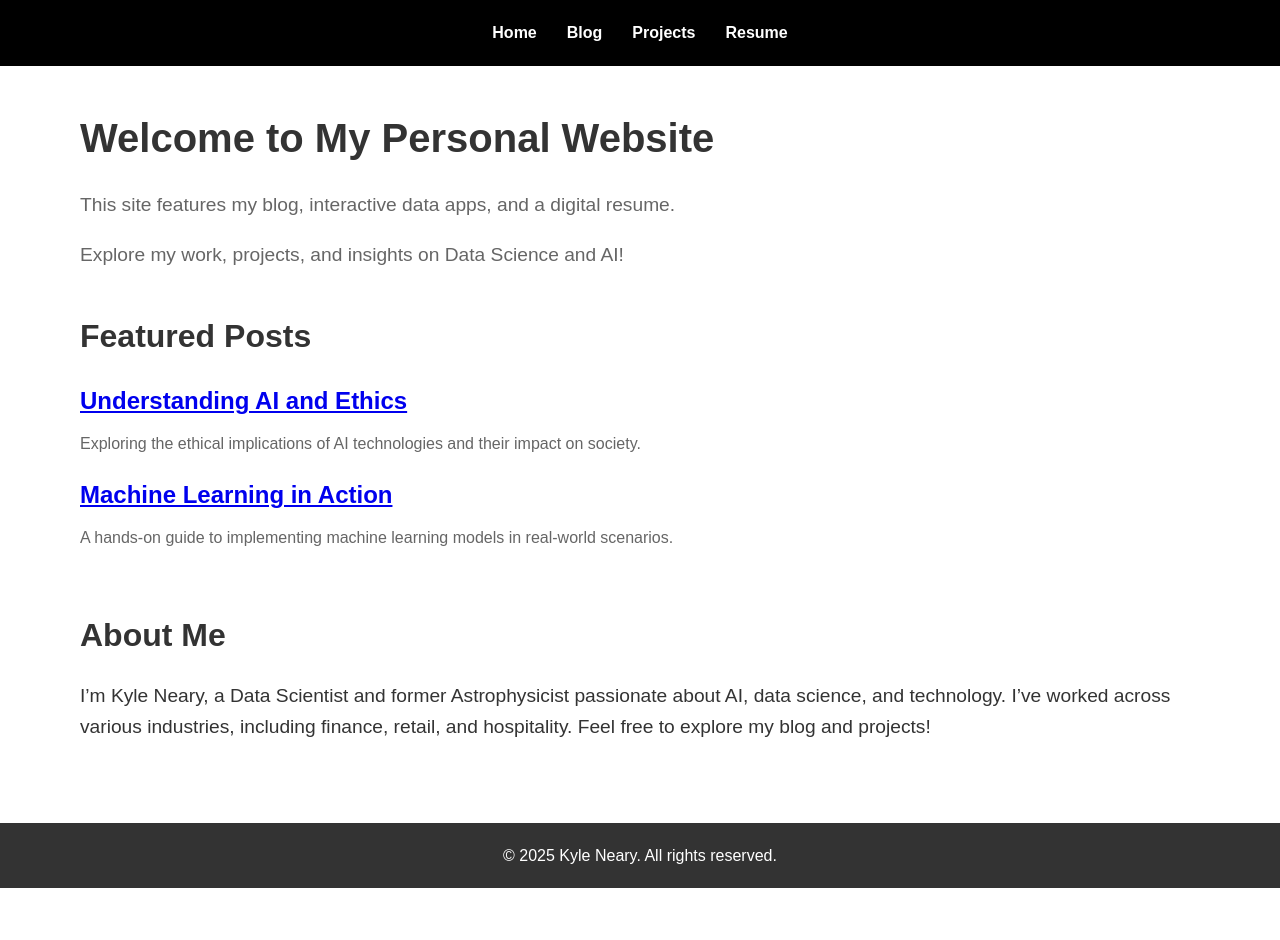
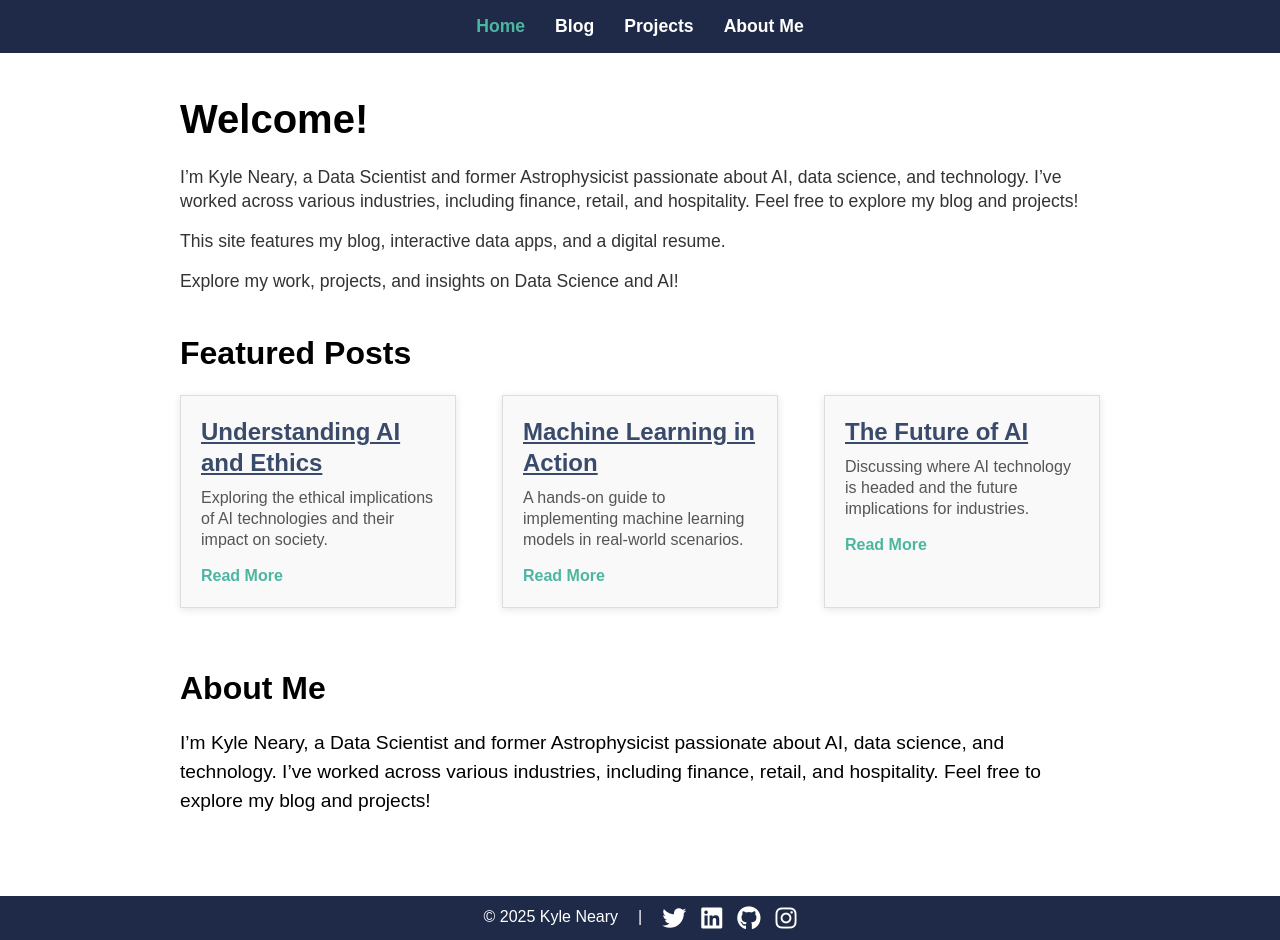
Before and after one commit to kylebneary/kylebneary-com, a Flask app: page / in a window 1280 px wide. Before the commit the page ends 888 px from the top, so only its background shows below. Run offline with Flask 3, Linux system fonts and the light colour scheme.

Commit message:
Update basic style and layout

```diff
--- a/main.py
+++ b/main.py
@@ -8,8 +8,9 @@ from projects.projects import projects_bp
 app = Flask(__name__)
 
 app.register_blueprint(home_bp)
-#app.register_blueprint(about_bp, url_prefix='/about-me')
-#app.register_blueprint(blog_bp, url_prefix='/blog')
+app.register_blueprint(about_bp, url_prefix='/about-me')
+app.register_blueprint(blog_bp, url_prefix='/blog')
+app.register_blueprint(projects_bp, url_prefix='/projects')
 
 
 if __name__ == '__main__':
--- a/static/css/styles.css
+++ b/static/css/styles.css
@@ -8,18 +8,21 @@
 /* Body styling */
 body {
     font-family: Arial, sans-serif;
-    line-height: 1.6;
+    line-height: 1.3; /* Further reduced whitespace between lines */
     background-color: white;
-    color: #333;
+    color: #000;  /* Text color changed to black */
     padding: 0;
     margin: 0;
+    display: flex;
+    flex-direction: column;
+    min-height: 100vh; /* Ensure full height for sticky footer */
 }
 
 /* Header and Navigation */
 header {
-    background: #000;
+    background: #1E2A47; /* Dark blue */
     color: white;
-    padding: 20px 0;
+    padding: 15px 0;
     position: sticky;
     top: 0;
     z-index: 1000;
@@ -37,17 +40,34 @@ header {
     color: white;
     text-decoration: none;
     font-weight: bold;
+    font-size: 1.1rem;
+    position: relative;
 }
 
+/* Active page styling */
+.nav li a.active {
+    color: #4DB6A1; /* Accent color for active link */
+}
+
+/* Hover effect */
 .nav li a:hover {
-    text-decoration: underline;
+    color: white;
+    text-decoration: underline; /* Underline on hover, no color change */
+    text-underline-offset: 5px; /* Space the underline slightly from the text */
+}
+
+/* Hover effect for active link (no color change but underline) */
+.nav li a.active:hover {
+    color: #4DB6A1; /* Keep the accent color for active link on hover */
+    text-decoration: underline; /* Underline only on hover */
 }
 
 /* Main Content */
 main {
     padding: 40px;
     margin: 0 auto;
-    max-width: 1200px;
+    max-width: 1000px;  /* Narrower content */
+    flex-grow: 1; /* Allow content to grow and push footer down */
 }
 
 .intro h1 {
@@ -56,11 +76,13 @@ main {
 }
 
 .intro p {
-    font-size: 1.2rem;
-    margin-bottom: 20px;
-    color: #666;
+    font-size: 1.1rem;
+    margin-bottom: 15px;
+    color: #333;
+    line-height: 1.4; /* Reduced whitespace between lines */
 }
 
+/* Featured Posts Section */
 .featured {
     margin-top: 40px;
 }
@@ -70,18 +92,59 @@ main {
     margin-bottom: 20px;
 }
 
-.featured .post {
-    margin-bottom: 20px;
+/* Card container (flexbox layout for horizontal row) */
+.featured-posts {
+    display: flex;
+    justify-content: space-between;
+    gap: 20px;
+    margin-top: 20px;
 }
 
-.featured .post h3 {
+/* Each individual card */
+.card {
+    background-color: #f9f9f9;
+    border: 1px solid #ddd;
+    padding: 20px;
+    width: 30%;  /* Make each card take up 30% of the row width */
+    box-shadow: 0 2px 8px rgba(0, 0, 0, 0.1);
+    transition: transform 0.3s ease-in-out;
+    border-radius: 0;  /* Removed rounded edges */
+}
+
+/* Hover effect for cards */
+.card:hover {
+    transform: translateY(-5px);  /* Slight lift effect on hover */
+}
+
+/* Card Title (changed text color) */
+.card h3 {
     font-size: 1.5rem;
     margin-bottom: 10px;
+    color: #3A4A6A; /* Muted grayish-blue for the title */
 }
 
-.featured .post p {
-    color: #666;
+.card h3 a {
+    color: #3A4A6A;
 }
+
+/* Card Description */
+.card p {
+    color: #555;
+    margin-bottom: 15px;
+    font-size: 1rem;
+}
+
+/* Read More link */
+.read-more {
+    color: #4DB6A1;
+    text-decoration: none;
+    font-weight: bold;
+}
+
+.read-more:hover {
+    text-decoration: underline;
+}
+
 
 .about {
     margin-top: 60px;
@@ -93,15 +156,52 @@ main {
     margin-bottom: 20px;
 }
 
+.about p {
+    line-height: 1.5; /* Reduced whitespace between lines */
+}
+
 /* Footer */
 footer {
-    background: #333;
+    background: #1E2A47; /* Dark blue */
     color: white;
     text-align: center;
-    padding: 20px 0;
+    padding: 10px 0;
     margin-top: 40px;
+    width: 100%;
+    position: relative;
+    bottom: 0;
+    display: flex;
+    justify-content: center;
+    align-items: center;
+    gap: 20px;
 }
 
 footer p {
     font-size: 1rem;
 }
+
+.social-icons {
+    display: flex;
+    gap: 15px;
+}
+
+.social-icons a {
+    color: white;
+    font-size: 1.5rem;
+    text-decoration: none;
+}
+
+.social-icons a:hover {
+    color: #4DB6A1; /* Teal accent color on hover */
+}
+
+/* Sticky Footer for short pages */
+html, body {
+    height: 100%;
+    display: flex;
+    flex-direction: column;
+}
+
+main {
+    flex-grow: 1;
+}
--- a/templates/base.html
+++ b/templates/base.html
@@ -5,16 +5,18 @@
     <meta name="viewport" content="width=device-width, initial-scale=1.0">
     <title>{% block title %}My Personal Website{% endblock %}</title>
     <link rel="stylesheet" href="{{ url_for('static', filename='css/styles.css') }}">
+    <!-- Font Awesome for social icons -->
+    <link rel="stylesheet" href="https://cdnjs.cloudflare.com/ajax/libs/font-awesome/6.0.0-beta3/css/all.min.css">
 </head>
 <body>
     <!-- Navigation Bar -->
     <header>
         <nav>
             <ul class="nav">
-                <li><a href="/">Home</a></li>
-                <li><a href="/blog">Blog</a></li>
-                <li><a href="/projects">Projects</a></li>
-                <li><a href="/resume">Resume</a></li>
+                <li><a href="{{ url_for('home_bp.index') }}" class="{% if request.path == '/' %}active{% endif %}">Home</a></li>
+                <li><a href="{{ url_for('blog_bp.index') }}" class="{% if request.path.startswith('/blog') %}active{% endif %}">Blog</a></li>
+                <li><a href="{{ url_for('projects_bp.index') }}" class="{% if request.path.startswith('/projects') %}active{% endif %}">Projects</a></li>
+                <li><a href="{{ url_for('about_bp.index') }}" class="{% if request.path.startswith('/resume') %}active{% endif %}">About Me</a></li>
             </ul>
         </nav>
     </header>
@@ -26,7 +28,14 @@
 
     <!-- Footer -->
     <footer>
-        <p>&copy; 2025 Kyle Neary. All rights reserved.</p>
+        <p>&copy; 2025 Kyle Neary</p>
+        <span>|</span>
+        <div class="social-icons">
+            <a href="https://twitter.com/yourhandle" target="_blank" class="fab fa-twitter"></a>
+            <a href="https://linkedin.com/in/yourhandle" target="_blank" class="fab fa-linkedin"></a>
+            <a href="https://github.com/yourhandle" target="_blank" class="fab fa-github"></a>
+            <a href="https://instagram.com/yourhandle" target="_blank" class="fab fa-instagram"></a>
+        </div>
     </footer>
 </body>
 </html>
--- a/templates/index.html
+++ b/templates/index.html
@@ -4,20 +4,30 @@
 
 {% block content %}
     <section class="intro">
-        <h1>Welcome to My Personal Website</h1>
+        <h1>Welcome!</h1>
+        <p>I’m Kyle Neary, a Data Scientist and former Astrophysicist passionate about AI, data science, and technology. I’ve worked across various industries, including finance, retail, and hospitality. Feel free to explore my blog and projects!</p>
         <p>This site features my blog, interactive data apps, and a digital resume.</p>
         <p>Explore my work, projects, and insights on Data Science and AI!</p>
     </section>
 
     <section class="featured">
         <h2>Featured Posts</h2>
-        <div class="post">
-            <h3><a href="/blog/post1">Understanding AI and Ethics</a></h3>
-            <p>Exploring the ethical implications of AI technologies and their impact on society.</p>
-        </div>
-        <div class="post">
-            <h3><a href="/blog/post2">Machine Learning in Action</a></h3>
-            <p>A hands-on guide to implementing machine learning models in real-world scenarios.</p>
+        <div class="featured-posts">
+            <div class="card">
+                <h3><a href="/blog/article1">Understanding AI and Ethics</a></h3>
+                <p>Exploring the ethical implications of AI technologies and their impact on society.</p>
+                <a href="/blog/article1" class="read-more">Read More</a>
+            </div>
+            <div class="card">
+                <h3><a href="/blog/article2">Machine Learning in Action</a></h3>
+                <p>A hands-on guide to implementing machine learning models in real-world scenarios.</p>
+                <a href="/blog/article2" class="read-more">Read More</a>
+            </div>
+            <div class="card">
+                <h3><a href="/blog/article3">The Future of AI</a></h3>
+                <p>Discussing where AI technology is headed and the future implications for industries.</p>
+                <a href="/blog/article3" class="read-more">Read More</a>
+            </div>
         </div>
     </section>
 
```
